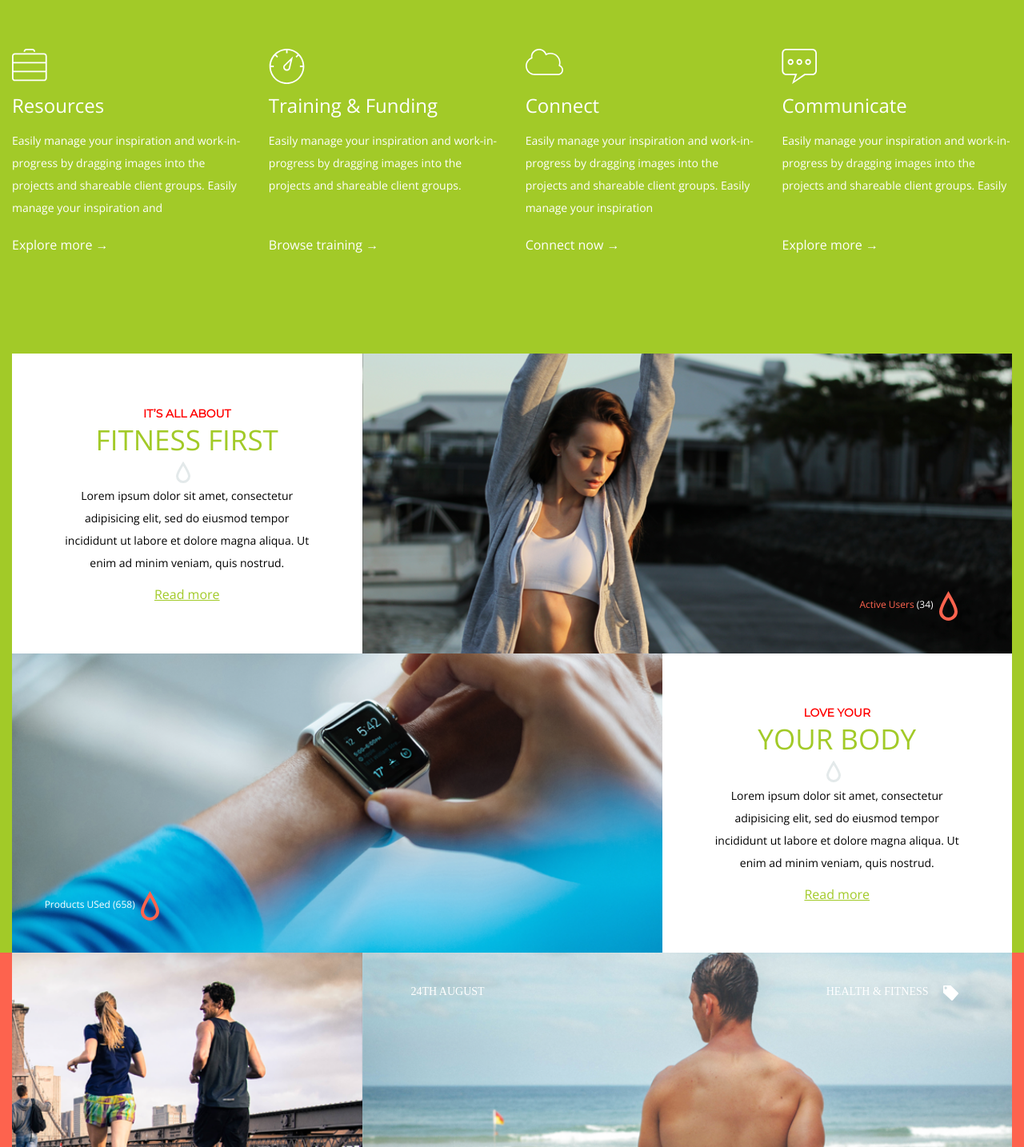
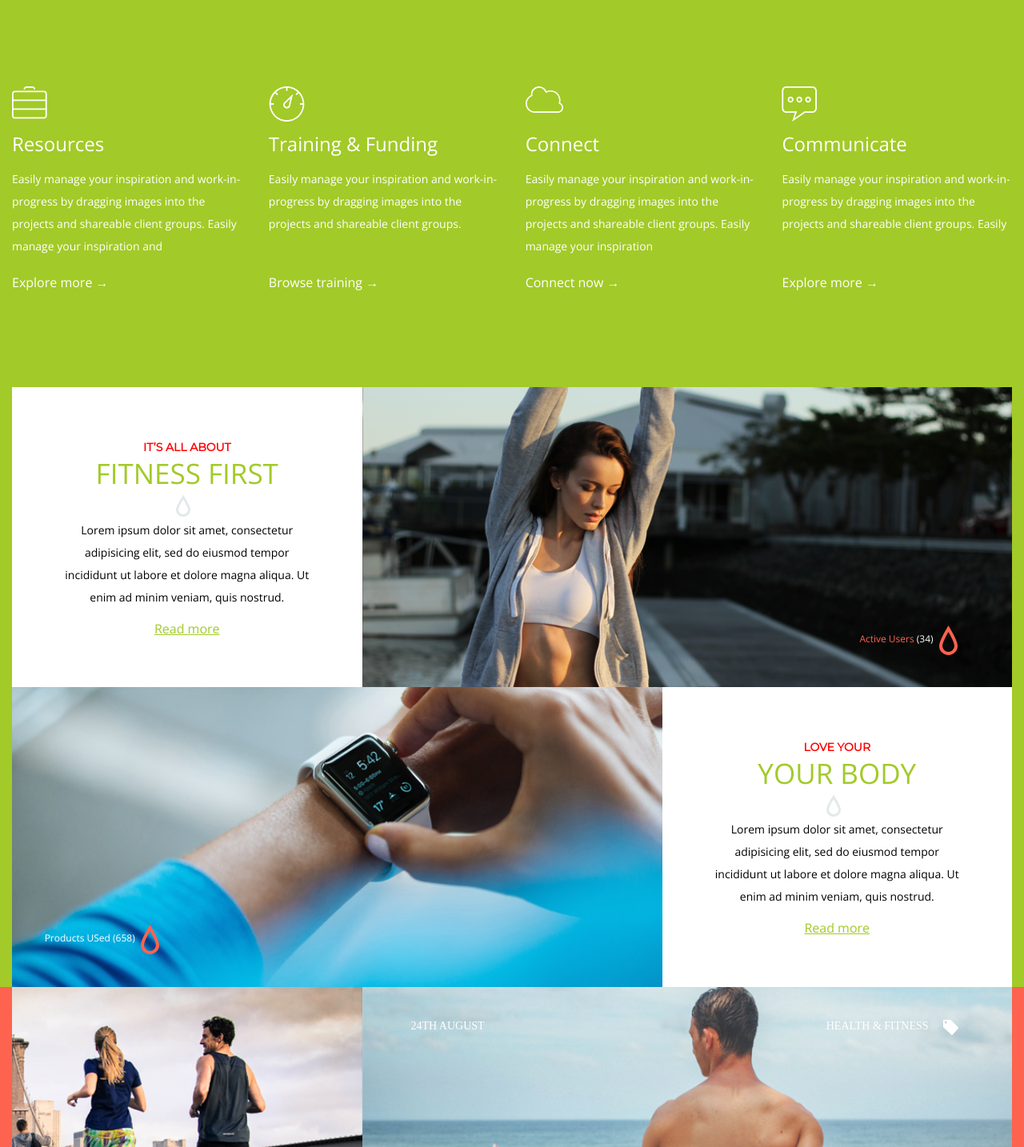
Before and after one commit to dimaTarhan/fitness-page, a plain HTML site: page index.html in a window 1280 px wide. Shown: the part 802-2236 px from the top of the page at 80% size. Drawn offline with nearby package versions, Linux system fonts and the light colour scheme.

Commit message:
#2 margin for rules-block

```diff
--- a/style.css
+++ b/style.css
@@ -159,7 +159,7 @@ header{
 }
 
 .advantages{
-    padding-top: 5%;
+    padding-top: 110px;
     display: flex;
     justify-content: space-between;
     color: white;
@@ -199,7 +199,7 @@ svg{
     display: flex;
     flex-direction: column;
     width: 100%;
-    margin-top: 10%;
+    margin-top: 120px;
 }
 
 .rules-container{
```
